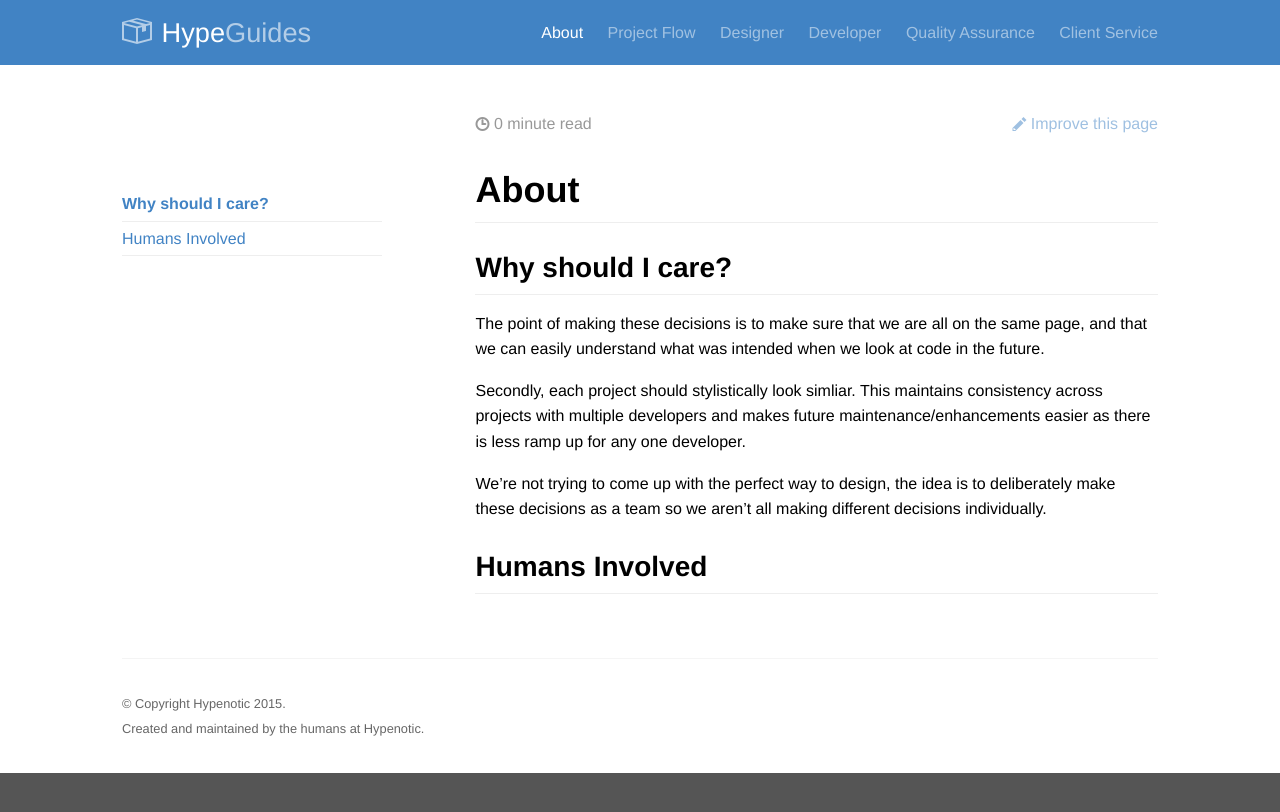
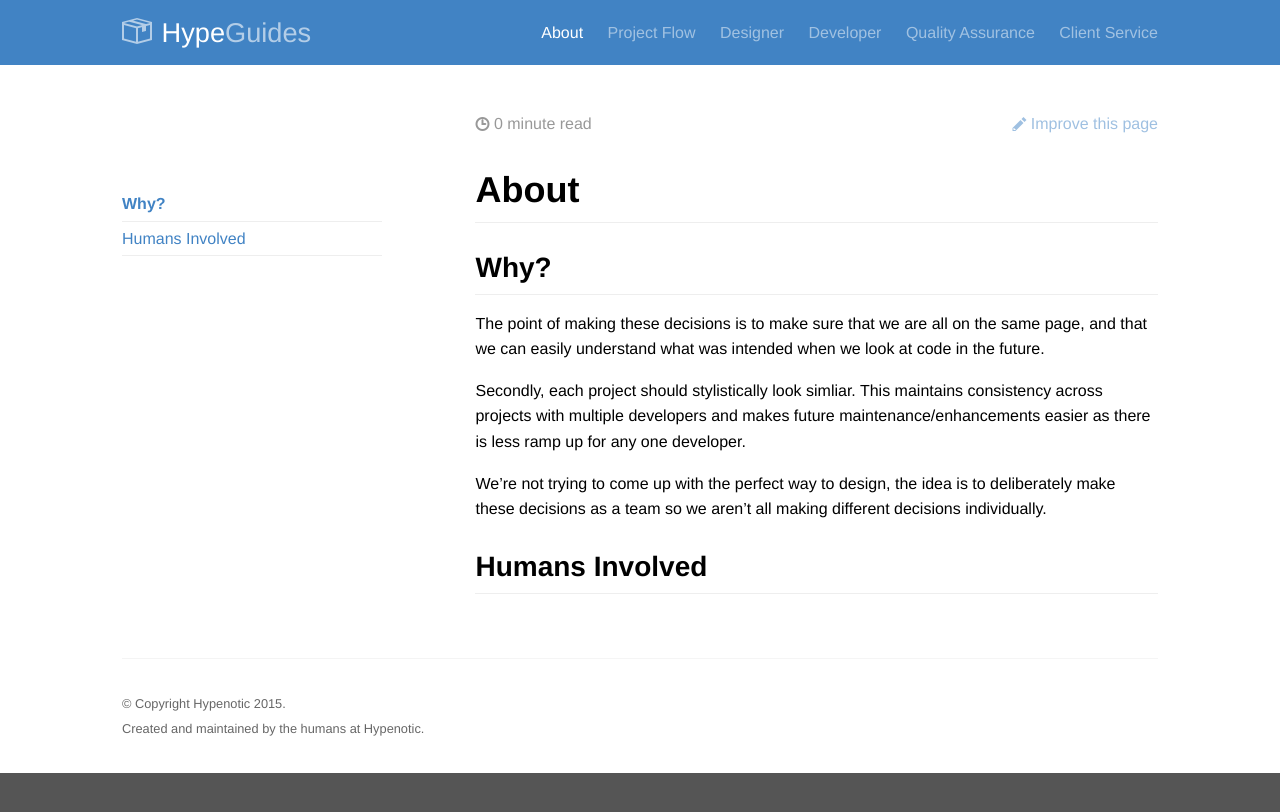
Before and after one commit to TaniaD13/handbook, a Jekyll site: the page built from about.md, in a window 1280 px wide. Shown: the top 812 px of the page. Built offline with Jekyll 4.4.1, drawn with Linux system fonts in a browser that asks for light colours; Markdown is read by kramdown in place of the engine named in the settings.

Commit message:
Update about.md

```diff
--- a/about.md
+++ b/about.md
@@ -6,7 +6,7 @@ permalink: /about/
 
 # About
 
-## Why should I care?
+## Why?
 
 The point of making these decisions is to make sure that we are all on the same page, and that we can easily understand what was intended when we look at code in the future.
 
```
